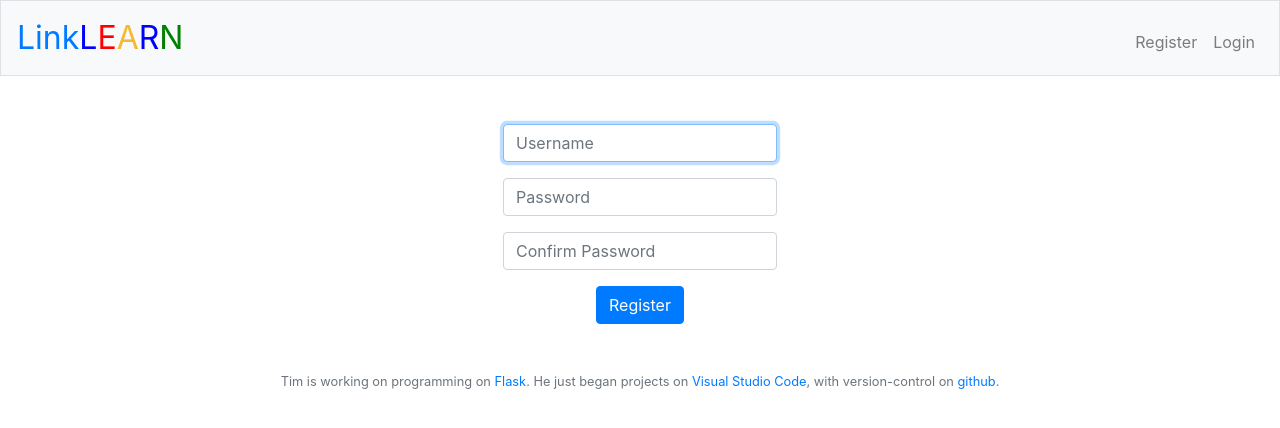
After one commit to swoglord/exploring_flask, a Flask app: page /register in a window 1280 px wide. The commit adds this page. Shown: the top 428 px of the page. Run offline with Flask 2, Linux system fonts and the light colour scheme.

Commit message:
First commit for LinkLEARN app, designed the logo plus routes for login and register. Need to pickup a proper SQL library before continuing

```diff
--- a/app.py
+++ b/app.py
@@ -1,8 +1,87 @@
-from flask import Flask, render_template
-
+from flask import Flask, redirect, render_template, session, request, flash
+from werkzeug.security import check_password_hash, generate_password_hash
+from helpers import apology
 
 app = Flask(__name__)
 
 @app.route('/')
 def index():
     return render_template("index.html")
+
+@app.route('/login', methods=["GET", "POST"])
+def login():
+    """Log user in"""
+    # User reached route via POST (as by submitting a form via POST)
+    if request.method == "POST":
+
+        # Forget any user_id
+        session.clear()
+
+        # Ensure username was submitted
+        if not request.form.get("username"):
+            return apology("must provide username", 403)
+
+        # Ensure password was submitted
+        elif not request.form.get("password"):
+            return apology("must provide password", 403)
+
+        #TODO, QUERY DB for username
+        rows = db.execute("SELECT * FROM users WHERE username = ?", request.form.get("username"))
+
+        # Ensure username exists and password is correct
+        if len(rows) != 1 or not check_password_hash(rows[0]["hash"], request.form.get("password")):
+            return apology("invalid username and/or password", 403)
+
+        # Remember which user has logged in
+        session["user_id"] = rows[0]["id"]
+
+        # Redirect user to home page
+        flash("Log-in successful!")
+        return redirect("/")
+
+    # User reached route via GET (as by clicking a link or via redirect)
+    else:
+        return render_template("login.html")
+
+@app.route("/logout")
+def logout():
+    """Log user out"""
+
+    # Forget any user_id
+    session.clear()
+
+    # Redirect user to login form
+    return redirect("/")
+
+@app.route('/register', methods=["GET","POST"])
+def register():
+    if request.method == "POST":
+        #above condition must be put because by default, method is GET.
+        #and when they first enter the website, it's a GET request. so you shouldn't check for inputs.
+        #only check the user inputs when the request.method is POST
+
+        #TODO, SQL here
+        users = db.execute("SELECT username FROM users")
+
+        #error checking
+        if not request.form.get("username"):
+            return apology("must provide username", 400)
+        elif request.form.get("username") in [user["username"] for user in users]:
+            #each user is represented by a dict, in the whole list. the list is the value returned by db.execute("---") assigned to the variable users.
+            #user["username"] returns the username for each user(represented by dict) in the users (represented by list)
+            #hence the list comprehension gets a list of all available usernames.
+            return apology("that username already exists", 400)
+        elif not request.form.get("password"):
+            return apology("must provide password", 400)
+        elif request.form.get("password") != request.form.get("confirmation"):
+            return apology("Password and Confirmation password do not match", 400)
+
+        #if nothing goes wrong, remember to hash password, then update users. no need to update cash as theres a default value for every new row:
+        else:
+            #TODO: SQL HERE
+            db.execute("INSERT INTO users (username, hash) VALUES (?,?)", request.form.get("username"), generate_password_hash(request.form.get("password")))
+            flash("Log in with your new account!")
+            return redirect("/login")
+    else:
+        #this handles GET requests. condition "else " is used because GET is the only other request method other than POST here.
+        return render_template("register.html")
--- a/templates/index.html
+++ b/templates/index.html
@@ -1,7 +1,9 @@
 {% extends "layout.html" %}
+
 {% block title %}
 Home
 {% endblock %}
+
 {% block main %}
-New Project!
+Building a project to help its user consolidate links to use them to learn a certain topic!
 {% endblock %}
--- a/templates/layout.html
+++ b/templates/layout.html
@@ -19,15 +19,16 @@
         <script src="https://code.jquery.com/jquery-3.5.1.slim.min.js" integrity="sha384-DfXdz2htPH0lsSSs5nCTpuj/zy4C+OGpamoFVy38MVBnE+IbbVYUew+OrCXaRkfj" crossorigin="anonymous"></script>
         <script src="https://cdn.jsdelivr.net/npm/bootstrap@4.5.3/dist/js/bootstrap.bundle.min.js" integrity="sha384-ho+j7jyWK8fNQe+A12Hb8AhRq26LrZ/JpcUGGOn+Y7RsweNrtN/tE3MoK7ZeZDyx" crossorigin="anonymous"></script>
 
-        <title>Tim's Project: {% block title %}{% endblock %}</title>
+        <title>LinkLEARN: {% block title %}{% endblock %}</title>
 
     </head>
 
     <body>
         <nav class="navbar navbar-expand-md navbar-light bg-light border">
 <!--This <a> link block appears at the top left of the screen-->
+            <a style="font-size:xx-large;" href="/">Link</a>
             <a class="navbar-brand" href="/">
-                    <span style="color:brown">T</span><span style="color:cyan">I</span><span style = "color:blueviolet">M</span><span style="color:blue">O</span> <span class="red">Flask</span>
+                <span style="color:blue">L</span><span style="color:red">E</span><span class="yellow">A</span><span style="color:blue">R</span><span style="color:green">N</span>
             </a>
             <button aria-controls="navbar" aria-expanded="false" aria-label="Toggle navigation" class="navbar-toggler" data-target="#navbar" data-toggle="collapse" type="button">
                 <span class="navbar-toggler-icon"></span>
@@ -35,24 +36,23 @@
             <div class="collapse navbar-collapse" id="navbar">
                 <ul class="navbar-nav mr-auto mt-2">
                         {% if session.user_id %}
-                        <li class="nav-item"><a class="nav-link" href="/">TODO</a></li>
+                        <li class="nav-item"><a class="nav-link" href="/">Home</a></li>
                         <li class="nav-item"><a class="nav-link" href="/">TODO</a></li>
                         <li class="nav-item"><a class="nav-link" href="/">TODO</a></li>
                         <li class="nav-item"><a class="nav-link" href="/">TODO</a></li>
                     </ul>
                     <ul class="navbar-nav ml-auto mt-2">
-                        <li class="nav-item"><a class="nav-link" href="/">TODO</a></li>
-                        <li class="nav-item"><a class="nav-link" href="/">TODO</a></li>
+                        <li class="nav-item"><a class="nav-link" href="/register">Register</a></li>
+                        <li class="nav-item"><a class="nav-link" href="/login">Login</a></li>
                         {% else %}
                     </ul>
                     <ul class="navbar-nav ml-auto mt-2">
-                        <li class="nav-item"><a class="nav-link" href="/">TODO</a></li>
-                        <li class="nav-item"><a class="nav-link" href="/">TODO</a></li>
+                        <li class="nav-item"><a class="nav-link" href="/register">Register</a></li>
+                        <li class="nav-item"><a class="nav-link" href="/login">Login</a></li>
                     </ul>
                 {% endif %}
             </div>
         </nav>
-<!---Find out about this conditional block; im guessing its the block that allows the page to have a notification after an action is performed e.g. "Bought!"-->
         {% if get_flashed_messages() %}
             <header>
                 <div class="alert alert-primary border text-center" role="alert">
@@ -66,7 +66,7 @@
         </main>
 
         <footer class="small text-center text-muted">
-            Tim is working on programming on <a href="https://flask.palletsprojects.com/en/2.0.x/">Flask</a>. He just began projects on <a href= "https://code.visualstudio.com/">Visual Studio Code</a>.
+            Tim is working on programming on <a href="https://flask.palletsprojects.com/en/2.0.x/">Flask</a>. He just began projects on <a href= "https://code.visualstudio.com/">Visual Studio Code</a>, with version-control on <a href=https://github.com/swoglord>github</a>.
         </footer>
 
     </body>
--- /dev/null
+++ b/templates/register.html
@@ -0,0 +1,20 @@
+{% extends "layout.html" %}
+
+{% block title %}
+    Register
+{% endblock %}
+
+{% block main %}
+    <form action="/register" method="POST">
+        <div class="form-group">
+            <input autocomplete="off" autofocus class="form-control"  placeholder="Username" name="username" type="text">
+        </div>
+        <div class="form-group">
+            <input autocomplete="off" class="form-control" placeholder="Password" name="password" type="password">
+        </div>
+        <div class="form-group">
+            <input autocomplete="off" class="form-control" placeholder="Confirm Password" name="confirm_password" type="password">
+        </div>
+        <button class="btn btn-primary" type="submit">Register</button>
+    </form>
+{% endblock %}
```
Also changed, not shown: helpers.py (added, +30 -0 lines), templates/login.html (added, +17 -0 lines).
